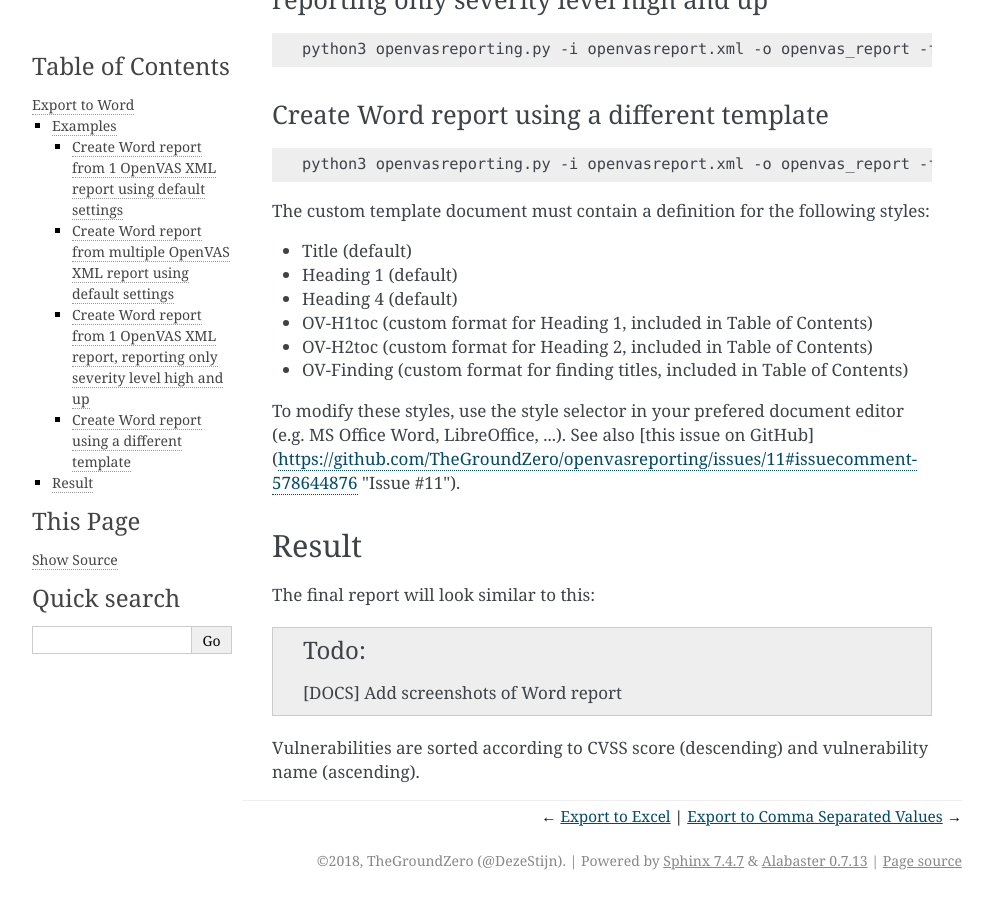
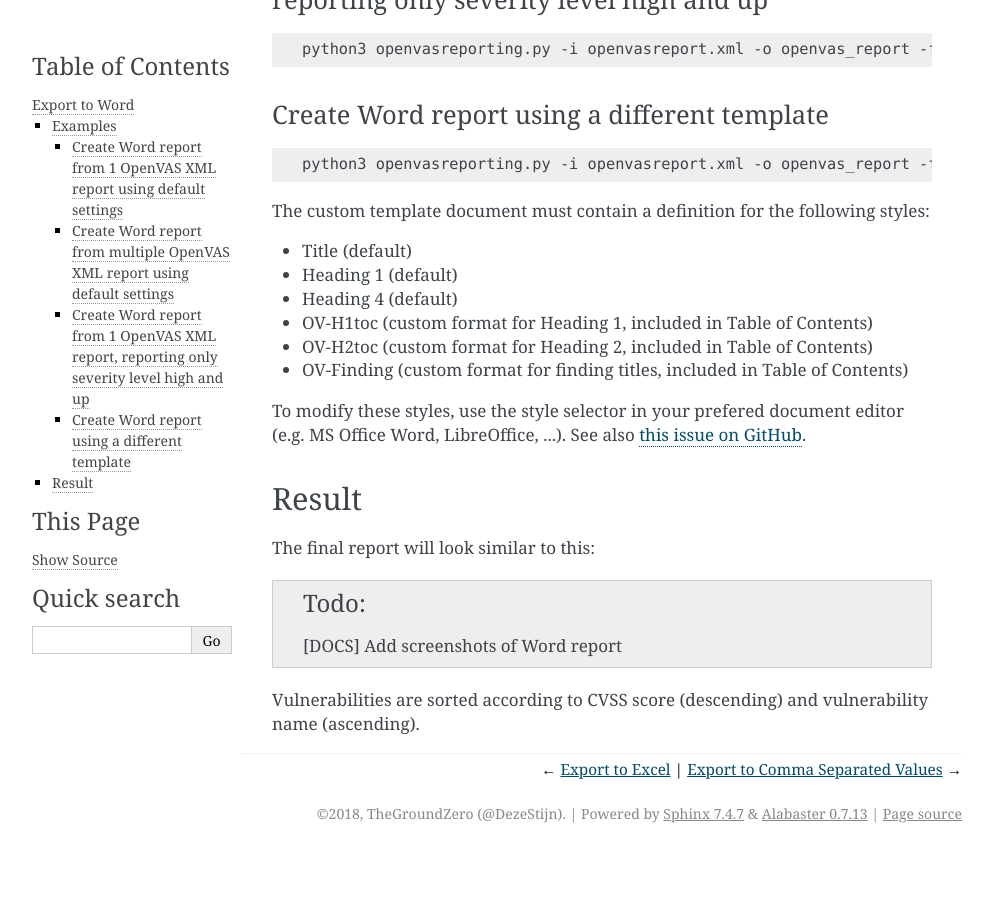
Before and after one commit to TheGroundZero/openvasreporting, a Sphinx documentation site: the page built from docs/usage/export-word.rst, in a window 1280 px wide and 900 px high, scrolled down 758 px. Shown: the whole window, without its empty margins (148-1141 px from the left). Built offline with Sphinx 7.4.7, drawn with Linux system fonts in a browser that asks for light colours; after the commit the page ends 1611 px from its top, so only the background shows below that; some of the changed lines change nothing that is shown.

Commit message:
Fixes formatting issue (Markdown/ReStructured text)

```diff
--- a/docs/usage/export-word.rst
+++ b/docs/usage/export-word.rst
@@ -49,7 +49,7 @@ The custom template document must contain a definition for the following styles:
 - OV-Finding (custom format for finding titles, included in Table of Contents)
 
 To modify these styles, use the style selector in your prefered document editor (e.g. MS Office Word, LibreOffice, ...).
-See also [this issue on GitHub](https://github.com/TheGroundZero/openvasreporting/issues/11#issuecomment-578644876 "Issue #11").
+See also `this issue on GitHub`_.
 
 Result
 ^^^^^^
@@ -60,3 +60,5 @@ The final report will look similar to this:
    [DOCS] Add screenshots of Word report
 
 Vulnerabilities are sorted according to CVSS score (descending) and vulnerability name (ascending).
+
+.. _this issue on GitHub: https://github.com/TheGroundZero/openvasreporting/issues/11#issuecomment-578644876
```
